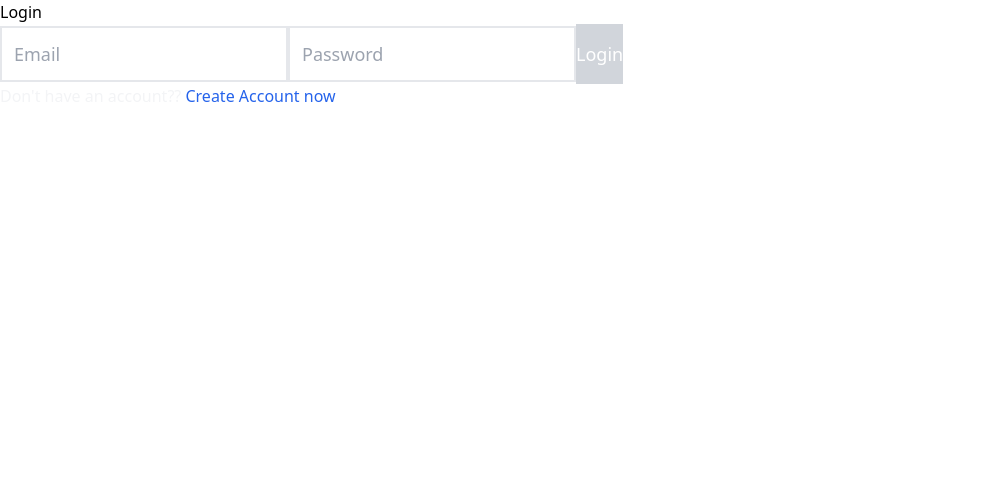
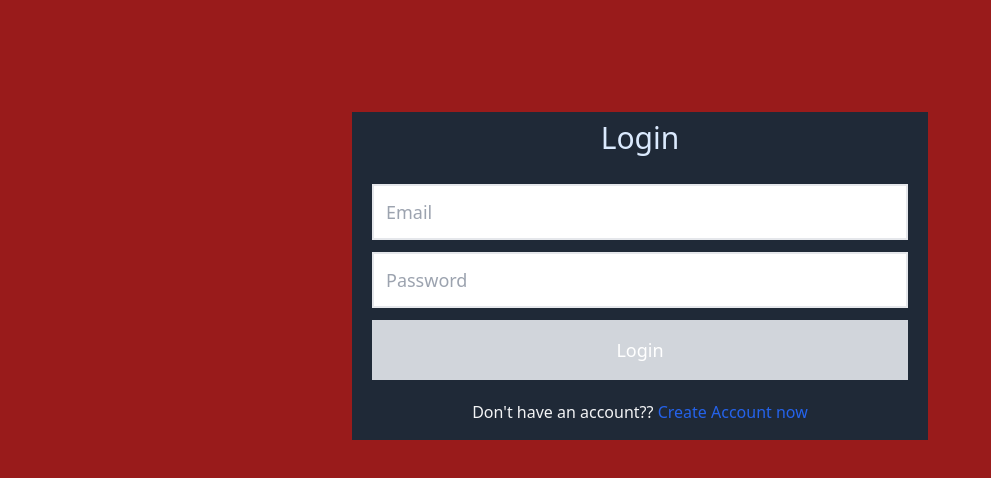
Before and after one commit to DaeseongLee/node-meeting, a Next.js app in the folder frontend/: page /login in a window 1280 px wide. Shown: the top 478 px of the page, without its empty margins (0-991 px from the left). Built offline with nearby package versions, Linux system fonts and the light colour scheme.

Commit message:
Add Common Css in Global Css

```diff
--- /dev/null
+++ b/frontend/components/AppLayout.tsx
@@ -0,0 +1,25 @@
+import React, { useMemo } from 'react';
+import Link from 'next/link';
+
+interface MyProps {
+    children?: React.ReactNode;
+}
+
+const AppLayout: React.FC<MyProps> = ({ children }) => {
+    //const style = useMemo(() => ({ marginTop: 10 }), [])
+    //랜더링 해줄때 inLine으로 해주면 리랜더링 될 때마다 inline객체를 새로 생성해서 component 최적화가 안된다.그래서 이런식으로 memo를 통해서 사용하자
+
+    return (
+        <div>
+            {/* // <div style={style}> */}
+            <header>
+                <Link href="/"><a>홈페이지</a></Link>
+                <Link href="/createAccount"><a>회원가입</a></Link>
+            </header >
+            {children}
+        </div>
+    );
+};
+
+
+export default AppLayout;
--- a/frontend/package.json
+++ b/frontend/package.json
@@ -11,13 +11,17 @@
   "license": "ISC",
   "dependencies": {
     "@tailwindcss/postcss7-compat": "^2.2.2",
+    "@types/node": "^15.12.4",
+    "@types/react": "^17.0.11",
     "autoprefixer": "^9.8.6",
     "next": "^9.5.5",
     "postcss": "^7.0.36",
     "prop-types": "^15.7.2",
     "react": "^16.14.0",
     "react-dom": "^16.14.0",
-    "tailwindcss": "npm:@tailwindcss/postcss7-compat@^2.2.2"
+    "react-hook-form": "^7.9.0",
+    "tailwindcss": "npm:@tailwindcss/postcss7-compat@^2.2.2",
+    "typescript": "^4.3.4"
   },
   "devDependencies": {
     "eslint": "^7.29.0",
--- a/frontend/pages/_app.js
+++ b/frontend/pages/_app.js
@@ -5,13 +5,15 @@ import '../styles/global.css'
 // pages에서 공통적으로 쓰는 것들을 여기서 사용하자. ex)css import해주자
 const App = ({ Component }) => {
     return (
-        <>
+        <div className="bg-red-800">
             <Head>
                 <meta charSet="utf-8" />
-                <title>NodeBird</title>
+                <title>Meeting</title>
             </Head>
-            <Component />
-        </>
+            <div className="h-screen w-full flex flex-col items-center">
+                <Component />
+            </div>
+        </div>
     );
 };
 
--- a/frontend/pages/createAccount.js
+++ /dev/null
@@ -1,12 +0,0 @@
-import React from 'react';
-import AppLayout from '../components/AppLayout';
-
-const CreateAccount = () => {
-    return (
-        <AppLayout>
-
-        </AppLayout>
-    );
-};
-
-export default CreateAccount;
--- a/frontend/pages/createAccount.tsx
+++ b/frontend/pages/createAccount.tsx
@@ -3,6 +3,8 @@ import AppLayout from '../components/AppLayout';
 import { useForm } from 'react-hook-form';
 import FormError from '../components/FormError'
 import Button from '../components/Button'
+import { useState } from 'react';
+import Link from 'next/link';
 
 interface IcreateAccountForm {
     email: string;
@@ -14,20 +16,20 @@ interface IcreateAccountForm {
 
 
 const CreateAccount = () => {
+    const [loading, setLoading] = useState(true);
     const { register, handleSubmit, getValues, formState: { errors, isValid }, watch } = useForm<IcreateAccountForm>({
         mode: "onChange",
 
     });
-    console.log(errors);
     const onSubmit = () => {
-
+        const { email, password, address, phone } = getValues();
     }
     return (
-        <div className="bg-gray-800 w-full max-w-xl flex flex-col px-5 items-center">
-            <h4 className="text-blue-100 w-full font-medium text-center text-3xl mb-2 mt-2">
+        <div className="formWrapper">
+            <h4 className="formTitle">
                 WelCome
             </h4>
-            <form onSubmit={handleSubmit(onSubmit)} className="grid gap-3 mt-5 w-full mb-5">
+            <form onSubmit={handleSubmit(onSubmit)} className="form">
                 <input
                     {...register("email", {
                         required: "Email is required",
@@ -100,11 +102,16 @@ const CreateAccount = () => {
                     <FormError errorMessage={errors.phone?.message} />
                 )}
                 <Button canClick={isValid}
-                    loading={false}
+                    loading={loading}
                     actionText={"Create Account"}
                 />
-
             </form>
+            <div className="mb-4">
+                <span className="text-gray-100">Already have an account?{" "}</span>
+                <Link href="/login">
+                    <a className="text-blue-600 hover:underline">Log in now</a>
+                </Link>
+            </div>
 
         </div>
     );
--- a/frontend/styles/global.css
+++ b/frontend/styles/global.css
@@ -5,4 +5,16 @@
   @apply focus:outline-none focus:border-gray-500 p-3 border-2  text-lg border-gray-200 transition-colors;
 }
 
+.formWrapper {
+    @apply bg-gray-800 w-full max-w-xl flex flex-col px-5 items-center mt-10 lg:mt-28
+}
+
+.form{
+    @apply grid gap-3 mt-5 w-full mb-5
+}
+
+.formTitle{
+    @apply text-blue-100 w-full font-medium text-center text-3xl mb-2 mt-2
+}
+
 @tailwind utilities;
```
Also changed, not shown: frontend/tsconfig.json (added, +30 -0 lines), frontend/next-env.d.ts (added), 1 other file (tests, documents, lock files or other folders).
